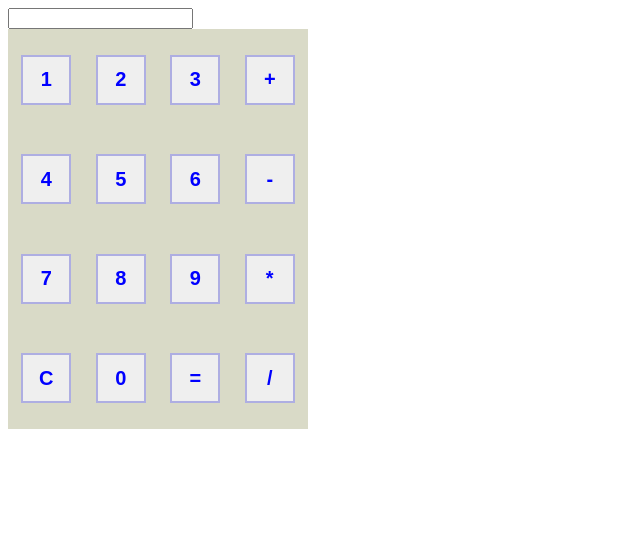
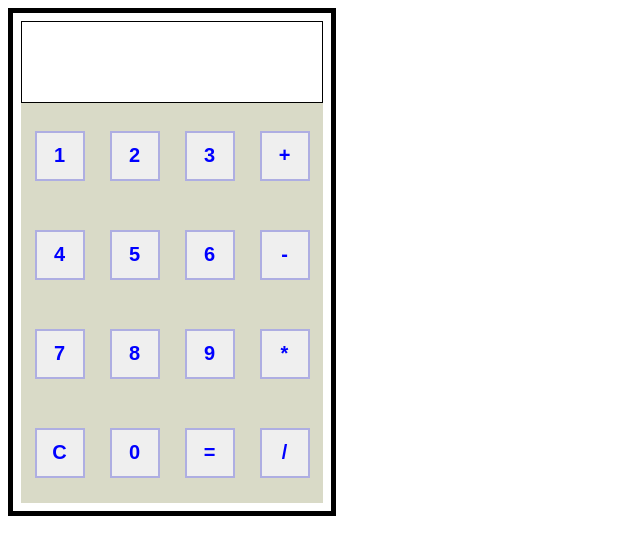
Before and after one commit to huongtrandev/jsBasic_B9-Thuc-hanh, a plain HTML site: page exc_7 calculator/index.html in a window 1280 px wide. Shown: the whole page, without its empty margins (0-640 px from the left). Drawn offline with Linux system fonts and the light colour scheme.

Commit message:
Signed-off-by: huongtrandev - calculator interface ok

```diff
--- a/exc_7 calculator/index.html
+++ b/exc_7 calculator/index.html
@@ -8,32 +8,36 @@
     <link rel="stylesheet" href="style.css" />
   </head>
   <body>
-    <input type="text" />
+    <div style="border: 5px solid black; display: inline-block" class="bounty">
       <table class="calcu">
         <tr>
-        <td><button>1</button></td>
-        <td><button>2</button></td>
-        <td><button>3</button></td>
-        <td><button>+</button></td>
+          <div class="screen" id="scr"></div>
         </tr>
         <tr>
-        <td><button>4</button></td>
-        <td><button>5</button></td>
-        <td><button>6</button></td>
-        <td><button>-</button></td>
+          <td><button id="bt1">1</button></td>
+          <td><button id="bt2">2</button></td>
+          <td><button id="bt3">3</button></td>
+          <td><button id="btplus">+</button></td>
         </tr>
         <tr>
-        <td><button>7</button></td>
-        <td><button>8</button></td>
-        <td><button>9</button></td>
-        <td><button>*</button></td>
+          <td><button id="bt4">4</button></td>
+          <td><button id="bt5">5</button></td>
+          <td><button id="bt6">6</button></td>
+          <td><button id="btminor">-</button></td>
         </tr>
         <tr>
-        <td><button>C</button></td>
-        <td><button>0</button></td>
-        <td><button>=</button></td>
-        <td><button>/</button></td>
+          <td><button id="bt7">7</button></td>
+          <td><button id="bt8">8</button></td>
+          <td><button id="bt9">9</button></td>
+          <td><button id="btmul">*</button></td>
+        </tr>
+        <tr>
+          <td><button id="btC">C</button></td>
+          <td><button id="bt0">0</button></td>
+          <td><button id="btequal">=</button></td>
+          <td><button id="btdiv">/</button></td>
         </tr>
       </table>
+    </div>
   </body>
 </html>
--- a/exc_7 calculator/style.css
+++ b/exc_7 calculator/style.css
@@ -1,5 +1,21 @@
+body {
+  border: 0;
+  padding: 0;
+}
+
+.bounty {
+  padding: 0.5rem;
+}
+.screen {
+  width: 300px;
+  height: 80px;
+  font-size: 20px;
+  border: 1px solid black;
+  padding: 0;
+}
+
 .calcu {
-  width: 300px;
+  width: 302px;
   height: 400px;
   background-color: rgb(217, 218, 199);
 }
```
Also changed, not shown: exc_7 calculator/calcu.js (added). Lines whose indentation alone changed are shown as unchanged.
